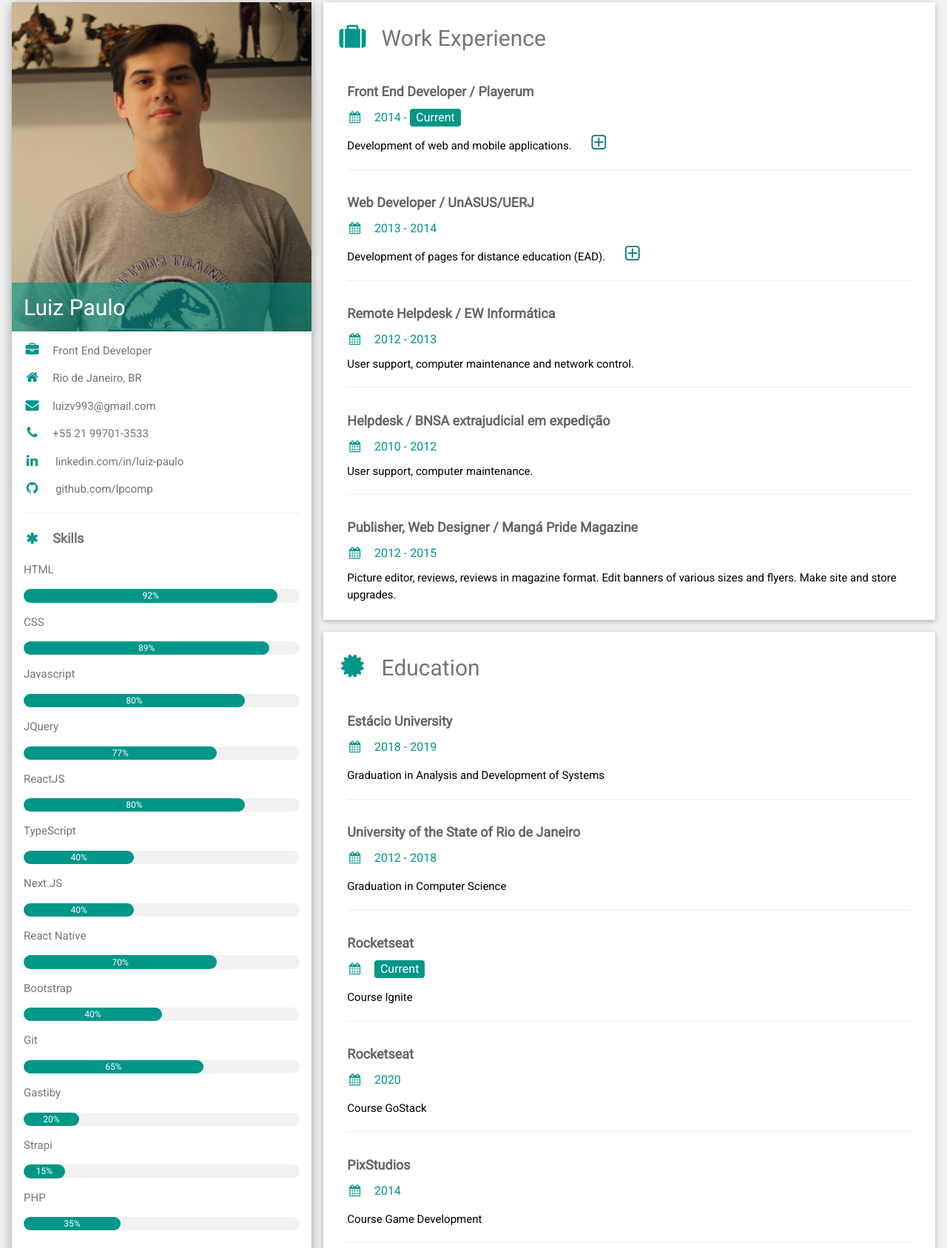
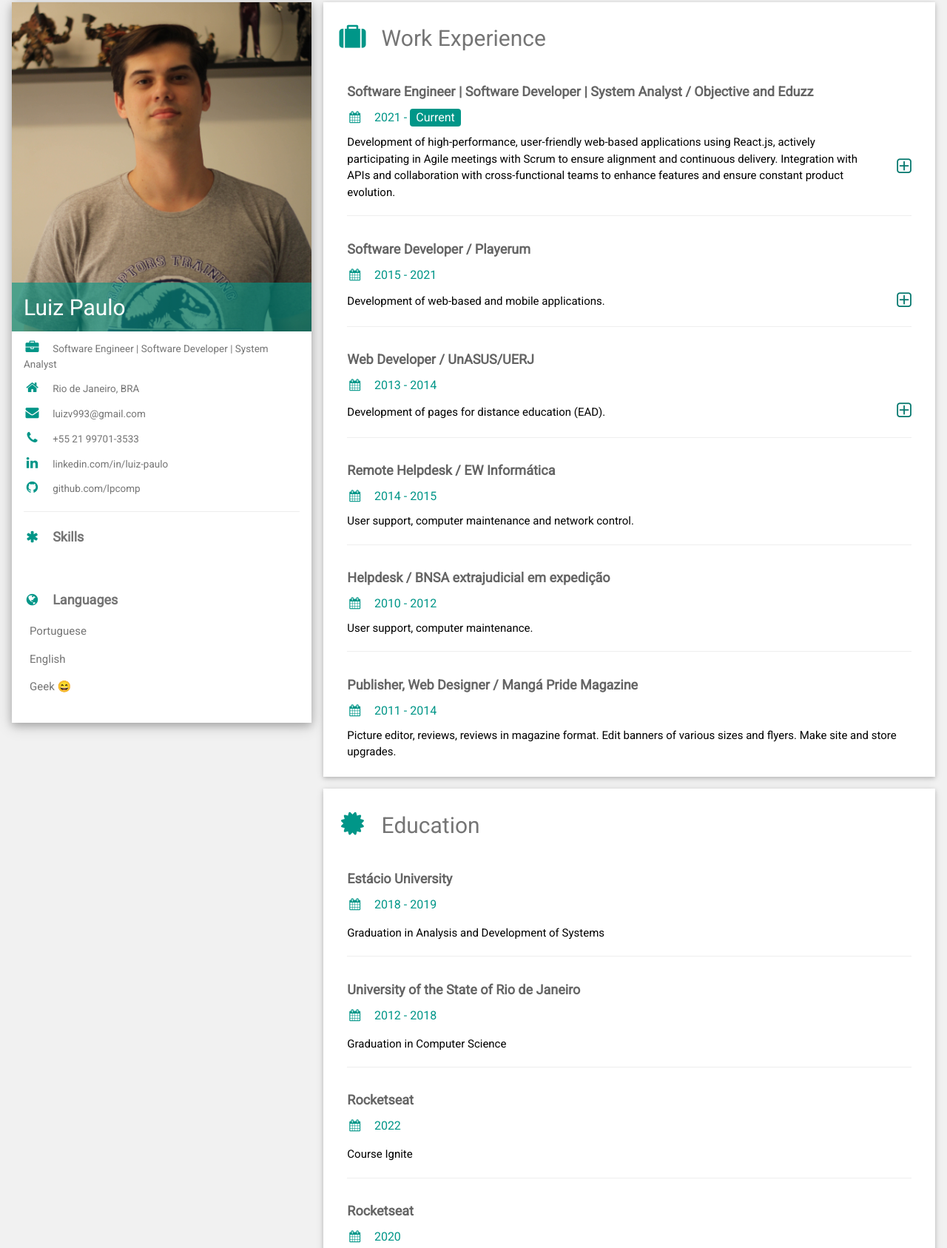
Before and after one commit to lpcomp/portfolio, a plain HTML site: page index.html in a window 1280 px wide. Shown: the part 13-1700 px from the top of the page at 74% size. Drawn offline with nearby package versions, Linux system fonts and the light colour scheme.

Commit message:
new work experiencies, skills and refact elements

```diff
--- a/index.html
+++ b/index.html
@@ -23,96 +23,38 @@
 
 			<div class="w3-white w3-text-grey w3-card-4">
 				<div class="w3-display-container">
-				<img src="images/me.jpg" style="width:100%" alt="Avatar">
+					<img src="images/me.jpg" style="width:100%" alt="Avatar" loading="lazy">
 					<div class="w3-display-bottomleft w3-container w3-text-black" style="width: 100%;background-color: rgba(0, 150, 136, 0.6);">
 						<h2 style="color:white">Luiz Paulo</h2>
 					</div>
 				</div>
 				<div class="w3-container">
-				<p><i class="fa fa-briefcase fa-fw w3-margin-right w3-large w3-text-teal"></i>Front End Developer</p>
-				<p><i class="fa fa-home fa-fw w3-margin-right w3-large w3-text-teal"></i>Rio de Janeiro, BR</p>
-				<p><i class="fa fa-envelope fa-fw w3-margin-right w3-large w3-text-teal"></i>luizv993@gmail.com</p>
-				<p><i class="fa fa-phone fa-fw w3-margin-right w3-large w3-text-teal"></i>+55 21 99701-3533</p>
+					<p class="medium-text"><i class="fa fa-briefcase fa-fw w3-margin-right w3-large w3-text-teal"></i>Software Engineer | Software Developer | System Analyst</p>
+					<p class="medium-text"><i class="fa fa-home fa-fw w3-margin-right w3-large w3-text-teal"></i>Rio de Janeiro, BRA</p>
+					<p class="medium-text"><i class="fa fa-envelope fa-fw w3-margin-right w3-large w3-text-teal"></i>luizv993@gmail.com</p>
+					<p class="medium-text"><i class="fa fa-phone fa-fw w3-margin-right w3-large w3-text-teal"></i>+55 21 99701-3533</p>
+					<a href="https://www.linkedin.com/in/luiz-paulo-ba%C3%A7al-de-vasconcelos/" target="_blank" class="medium-text">
 						<p>
-					<i class="fa fa-linkedin fa-fw w3-margin-right w3-large w3-text-teal"></i>
-					<a href="https://www.linkedin.com/in/luiz-paulo-ba%C3%A7al-de-vasconcelos-7191b6128/" target="_blank">linkedin.com/in/luiz-paulo</a>
+							<i class="fa fa-linkedin fa-fw w3-margin-right w3-large w3-text-teal"></i>linkedin.com/in/luiz-paulo
 						</p>
+					</a>
+					<a href="https://github.com/lpcomp" target="_blank" class="medium-text">
 						<p>
-					<i class="fa fa-github fa-fw w3-margin-right w3-large w3-text-teal"></i>
-					<a href="https://github.com/lpcomp" target="_blank">github.com/lpcomp</a>
+							<i class="fa fa-github fa-fw w3-margin-right w3-large w3-text-teal"></i>github.com/lpcomp
 						</p>
+					</a>
 					<hr>
 
 				<p class="w3-large"><b><i class="fa fa-asterisk fa-fw w3-margin-right w3-text-teal"></i>Skills</b></p>
-				<p>HTML</p>
-				<div class="w3-light-grey w3-round-xlarge w3-small">
-					<div class="w3-container w3-center w3-round-xlarge w3-teal" style="width:92%">92%</div>
-				</div>
-				<p>CSS</p>
-				<div class="w3-light-grey w3-round-xlarge w3-small">
-					<div class="w3-container w3-center w3-round-xlarge w3-teal" style="width:89%">
-					<div class="w3-center w3-text-white">89%</div>
-					</div>
-				</div>
-				<p>Javascript</p>
-				<div class="w3-light-grey w3-round-xlarge w3-small">
-					<div class="w3-container w3-center w3-round-xlarge w3-teal" style="width:80%">80%</div>
-				</div>
-				<p>JQuery</p>
-				<div class="w3-light-grey w3-round-xlarge w3-small">
-					<div class="w3-container w3-center w3-round-xlarge w3-teal" style="width:70%">77%</div>
-				</div>
-				<p>ReactJS</p>
-				<div class="w3-light-grey w3-round-xlarge w3-small">
-					<div class="w3-container w3-center w3-round-xlarge w3-teal" style="width:80%">80%</div>
-				</div>
-				<p>TypeScript</p>
-				<div class="w3-light-grey w3-round-xlarge w3-small">
-					<div class="w3-container w3-center w3-round-xlarge w3-teal" style="width:40%">40%</div>
-				</div>
-				<p>Next.JS</p>
-				<div class="w3-light-grey w3-round-xlarge w3-small">
-					<div class="w3-container w3-center w3-round-xlarge w3-teal" style="width:40%">40%</div>
-				</div>
-				<p>React Native</p>
-				<div class="w3-light-grey w3-round-xlarge w3-small">
-					<div class="w3-container w3-center w3-round-xlarge w3-teal" style="width:70%">70%</div>
-				</div>
-				<p>Bootstrap</p>
-				<div class="w3-light-grey w3-round-xlarge w3-small">
-					<div class="w3-container w3-center w3-round-xlarge w3-teal" style="width:50%">40%</div>
-				</div>
-				<p>Git</p>
-				<div class="w3-light-grey w3-round-xlarge w3-small">
-					<div class="w3-container w3-center w3-round-xlarge w3-teal" style="width:65%">65%</div>
-				</div>
-				<p>Gastiby</p>
-				<div class="w3-light-grey w3-round-xlarge w3-small">
-					<div class="w3-container w3-center w3-round-xlarge w3-teal" style="width:20%">20%</div>
-				</div>
-				<p>Strapi</p>
-				<div class="w3-light-grey w3-round-xlarge w3-small">
-					<div class="w3-container w3-center w3-round-xlarge w3-teal" style="width:15%">15%</div>
-				</div>
-				<p>PHP</p>
-				<div class="w3-light-grey w3-round-xlarge w3-small">
-					<div class="w3-container w3-center w3-round-xlarge w3-teal" style="width:35%">35%</div>
-				</div>
+				<section id="skills-list" class="wrap-list"></section>
 				<br>
 
 				<p class="w3-large w3-text-theme"><b><i class="fa fa-globe fa-fw w3-margin-right w3-text-teal"></i>Languages</b></p>
+				<section class="wrap-list">
 					<p>Portuguese</p>
-				<div class="w3-light-grey w3-round-xlarge w3-small">
-					<div class="w3-round-xlarge w3-teal w3-center" style="width:100%">100%</div>
-				</div>
 					<p>English</p>
-				<div class="w3-light-grey w3-round-xlarge w3-small">
-					<div class="w3-round-xlarge w3-teal w3-center" style="width:70%">70%</div>
-				</div>
-				<p>Geek</p>
-				<div class="w3-light-grey w3-round-xlarge w3-small">
-					<div class="w3-round-xlarge w3-teal w3-center" style="width:100%;background-color:#009658!important;">110%</div>
-				</div>
+					<p>Geek 😄</p>
+				</section>
 				<br>
 
 				</div>
@@ -126,37 +68,56 @@
 
 			<div class="w3-container w3-card w3-white w3-margin-bottom">
 				<h2 class="w3-text-grey w3-padding-16"><i class="fa fa-suitcase fa-fw w3-margin-right w3-xxlarge w3-text-teal"></i>Work Experience</h2>
-				<div id="cont_0" class="w3-container">
-					<h5 class="w3-opacity"><b>Front End Developer / Playerum</b></h5>
-					<h6 class="w3-text-teal"><i class="fa fa-calendar fa-fw w3-margin-right"></i>2014 - <span class="w3-tag w3-teal w3-round">Current</span></h6>
-					<span class="descTxt">Development of web and mobile applications.</span>
-
-					<a href="#cont_0" style="text-decoration: none">
-						<div onclick="openPort(0, this)" class="boxBtPlus">
+				<div id="cont_objective" class="w3-container">
+					<h5 class="w3-opacity"><b>Software Engineer | Software Developer | System Analyst / Objective and Eduzz</b></h5>
+					<h6 class="w3-text-teal"><i class="fa fa-calendar fa-fw w3-margin-right"></i>2021 - <span class="w3-tag w3-teal w3-round">Current</span></h6>
+					<div class="wrap-text-description">
+						<span class="descTxt">Development of high-performance, user-friendly web-based applications using React.js, actively participating in Agile meetings with Scrum to ensure alignment and continuous delivery. Integration with APIs and collaboration with cross-functional teams to enhance features and ensure constant product evolution.</span>
+						<a href="#cont_objective" style="text-decoration: none">
+							<div onclick="openPort('objective', this)" class="boxBtPlus">
 								<i class="fa fa-plus-square-o btPlus"></i>
 								<i class="fa fa-minus-square-o btPlus"></i>
 							</div>
 						</a>
+					</div>
 
-					<div id="dadosPort_0" class="boxDadosPort"></div>
+					<div id="dadosPort_objective" class="boxDadosPort"></div>
 					<hr>
 				</div>
-				<div id="cont_1" class="w3-container">
-					<h5 class="w3-opacity"><b>Web Developer / UnASUS/UERJ</b></h5>
-					<h6 class="w3-text-teal"><i class="fa fa-calendar fa-fw w3-margin-right"></i>2013 - 2014</h6>
-					<span class="descTxt">Development of pages for distance education (EAD).</span>
-					<a href="#cont_1" style="text-decoration: none">
-						<div onclick="openPort(1, this)" class="boxBtPlus">
+				<div id="cont_playerum" class="w3-container">
+					<h5 class="w3-opacity"><b>Software Developer / Playerum</b></h5>
+					<h6 class="w3-text-teal"><i class="fa fa-calendar fa-fw w3-margin-right"></i>2015 - 2021</h6>
+					<div class="wrap-text-description">
+						<span class="descTxt">Development of web-based and mobile applications.</span>
+						<a href="#cont_playerum" style="text-decoration: none">
+							<div onclick="openPort('playerum', this)" class="boxBtPlus">
 								<i class="fa fa-plus-square-o btPlus"></i>
 								<i class="fa fa-minus-square-o btPlus"></i>
 							</div>
 						</a>
-					<div id="dadosPort_1" class="boxDadosPort"></div>
+					</div>
+
+					<div id="dadosPort_playerum" class="boxDadosPort"></div>
+					<hr>
+				</div>
+				<div id="cont_unasus" class="w3-container">
+					<h5 class="w3-opacity"><b>Web Developer / UnASUS/UERJ</b></h5>
+					<h6 class="w3-text-teal"><i class="fa fa-calendar fa-fw w3-margin-right"></i>2013 - 2014</h6>
+					<div class="wrap-text-description">
+						<span class="descTxt">Development of pages for distance education (EAD).</span>
+						<a href="#cont_unasus" style="text-decoration: none">
+							<div onclick="openPort('unasus', this)" class="boxBtPlus">
+								<i class="fa fa-plus-square-o btPlus"></i>
+								<i class="fa fa-minus-square-o btPlus"></i>
+							</div>
+						</a>
+					</div>
+					<div id="dadosPort_unasus" class="boxDadosPort"></div>
 					<hr>
 				</div>
 				<div class="w3-container">
 					<h5 class="w3-opacity"><b>Remote Helpdesk / EW Informática</b></h5>
-					<h6 class="w3-text-teal"><i class="fa fa-calendar fa-fw w3-margin-right"></i>2012 - 2013</h6>
+					<h6 class="w3-text-teal"><i class="fa fa-calendar fa-fw w3-margin-right"></i>2014 - 2015</h6>
 					<span class="descTxt">User support, computer maintenance and network control.</span>
 					<div id="dadosPort_2" class="boxDadosPort"></div>
 					<hr>
@@ -170,7 +131,7 @@
 				</div>
 				<div class="w3-container">
 					<h5 class="w3-opacity"><b>Publisher, Web Designer / Mangá Pride Magazine</b></h5>
-					<h6 class="w3-text-teal"><i class="fa fa-calendar fa-fw w3-margin-right"></i>2012 - 2015</h6>
+					<h6 class="w3-text-teal"><i class="fa fa-calendar fa-fw w3-margin-right"></i>2011 - 2014</h6>
 					<span class="descTxt">Picture editor, reviews, reviews in magazine format. Edit banners of various sizes and flyers. Make site and store upgrades.</span>
 					<div id="dadosPort_4" class="boxDadosPort"></div>
 					<br>
@@ -193,14 +154,14 @@
 				</div>
 				<div class="w3-container">
 					<h5 class="w3-opacity"><b>Rocketseat</b></h5>
-					<h6 class="w3-text-teal"><i class="fa fa-calendar fa-fw w3-margin-right"></i><span class="w3-tag w3-teal w3-round">Current</span></h6>
+					<h6 class="w3-text-teal"><i class="fa fa-calendar fa-fw w3-margin-right"></i>2022</h6>
+					<!-- <h6 class="w3-text-teal"><i class="fa fa-calendar fa-fw w3-margin-right"></i><span class="w3-tag w3-teal w3-round">Current</span></h6> -->
 					<p>Course Ignite</p>
 					<hr>
 				</div>
 				<div class="w3-container">
 					<h5 class="w3-opacity"><b>Rocketseat</b></h5>
 					<h6 class="w3-text-teal"><i class="fa fa-calendar fa-fw w3-margin-right"></i>2020</h6>
-					<!-- <h6 class="w3-text-teal"><i class="fa fa-calendar fa-fw w3-margin-right"></i><span class="w3-tag w3-teal w3-round">Current</span></h6> -->
 					<p>Course GoStack</p>
 					<hr>
 				</div>
@@ -235,14 +196,20 @@
 
 	<footer class="w3-container w3-teal w3-center w3-margin-top">
 		<p>Find me on social media.</p>
-		<a href="https://www.linkedin.com/in/luiz-paulo-de-vasconcelos-7191b6128/" target="_blanck"><i class="fa fa-linkedin w3-hover-opacity"></i></a>
+		<section class="wrap-social-media">
+			<a href="https://www.linkedin.com/in/luiz-paulo-ba%C3%A7al-de-vasconcelos/" target="_blanck"><i class="fa fa-linkedin w3-hover-opacity"></i></a>
 			<a href="https://www.facebook.com/luiz.vasconcelos.16" target="_blanck"><i class="fa fa-facebook-official w3-hover-opacity"></i></a>
 			<a href="https://www.instagram.com/lpcomp/" target="_blanck"><i class="fa fa-instagram w3-hover-opacity"></i></a>
+		</section>
 		<p>Powered by w3 and modified by me</p>
 	</footer>
 
 </body>
 
-<script type="text/javascript" src="js/plusPortfolio.js"></script>
+<script type="text/javascript" src="js/main.js"></script>
+<script type="text/javascript" src="js/mocks/skillsData.js"></script>
+<script type="text/javascript" src="js/mocks/projectsData.js"></script>
+<script type="text/javascript" src="js/utils/skills.js"></script>
+<script type="text/javascript" src="js/utils/plusPortfolio.js"></script>
 
 </html>
```
Lines whose indentation alone changed are shown as unchanged.
